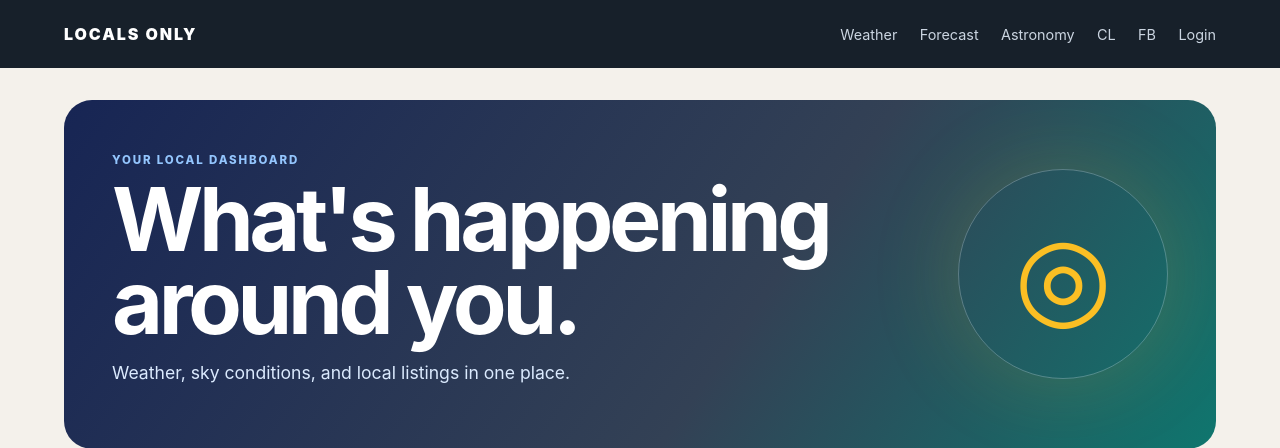
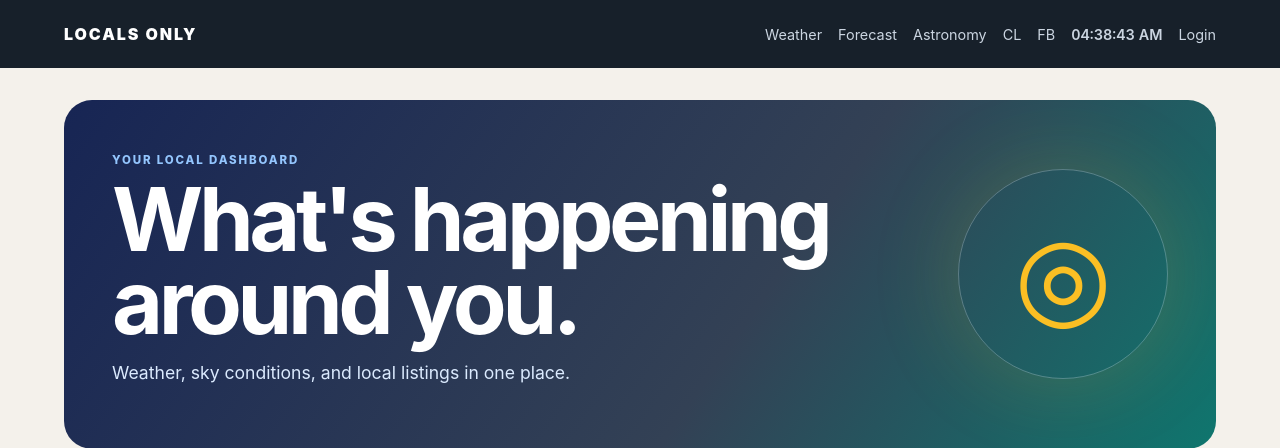
Before and after one commit to jmcausey/localsonly, a Flask app: page / in a window 1280 px wide. Shown: the top 448 px of the page. Run offline with Flask 3, Linux system fonts and the light colour scheme; data that the repository does not hold is empty.

Commit message:
Move live clock to top-level navbar

```diff
--- a/templates/base.html
+++ b/templates/base.html
@@ -6,6 +6,11 @@
 <meta http-equiv="refresh" content="900">
 <title>{% block title %}Locals Only{% endblock %}</title>
 <link rel="stylesheet" href="{{ url_for('static', filename='style.css') }}">
+<style>
+  .topbar{display:flex;align-items:center;justify-content:space-between;gap:1rem;flex-wrap:wrap}
+  .topbar nav{display:flex;align-items:center;gap:1rem;flex-wrap:wrap}
+  .live-clock{font-variant-numeric:tabular-nums;white-space:nowrap;font-weight:600}
+</style>
 </head>
 <body>
 <header class="topbar">
@@ -16,6 +21,7 @@
     <a href="{{ url_for('astronomy') }}">Astronomy</a>
     <a href="{{ url_for('listings') }}">CL</a>
     <a href="{{ url_for('facebook') }}">FB</a>
+    <span class="live-clock" id="live-clock" aria-label="Current time">--:--:-- --</span>
     {% if current_user %}
       <span>{{ current_user.name or current_user.email }}</span>
       <a href="{{ url_for('google_logout') }}">Log out</a>
@@ -26,5 +32,15 @@
 </header>
 <main>{% block content %}{% endblock %}</main>
 <footer>Local information from CL · Weather · Astronomy</footer>
+<script>
+  function updateClock() {
+    const e = document.getElementById("live-clock");
+    if (e) e.textContent = new Date().toLocaleTimeString("en-US", {
+      hour: "2-digit", minute: "2-digit", second: "2-digit", hour12: true
+    });
+  }
+  updateClock();
+  setInterval(updateClock, 1000);
+</script>
 </body>
 </html>
```
